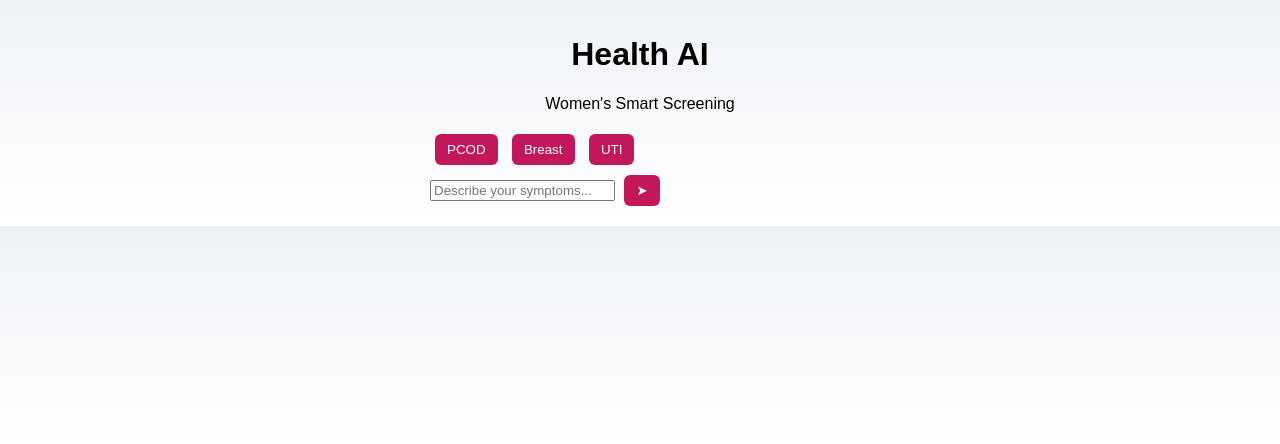
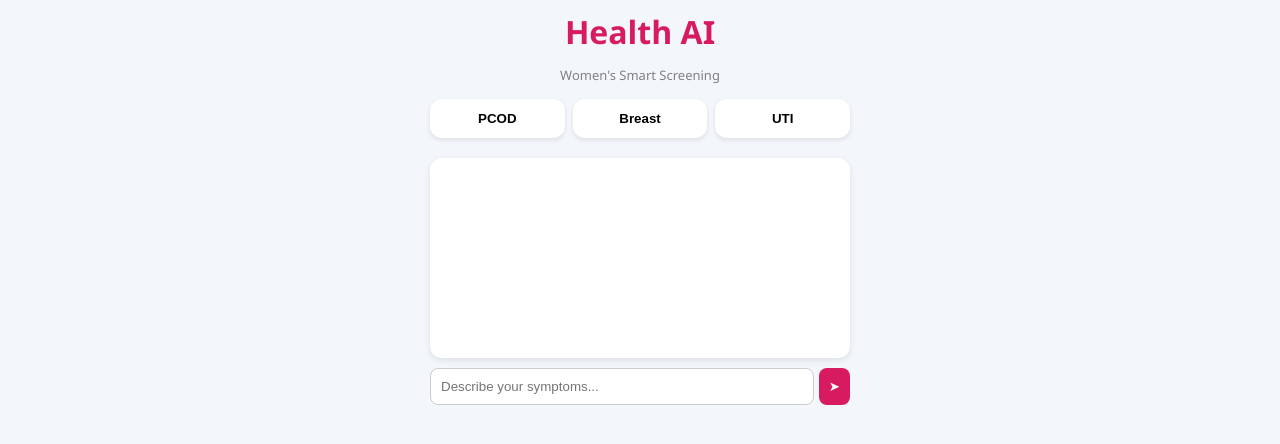
Before and after one commit to Divakars-hope/HEALTH-screening, a plain HTML site: page index.html in a window 1280 px wide. Drawn offline with Linux system fonts and the light colour scheme.

Commit message:
Update style.css

```diff
--- a/style.css
+++ b/style.css
@@ -1,115 +1,124 @@
 body {
   margin: 0;
-  font-family: Arial;
-  background: linear-gradient(to bottom, #eef2f7, #ffffff);
+  font-family: 'Segoe UI', sans-serif;
+  background: #f3f6fb;
 }
 
+/* App container */
 .app {
   max-width: 420px;
   margin: auto;
-  padding: 15px;
+  padding: 10px;
 }
 
+/* Header */
 header {
   text-align: center;
+  margin-bottom: 15px;
 }
 
-.sub {
+header h1 {
+  margin: 0;
+  color: #d81b60;
+}
+
+header p {
   font-size: 13px;
   color: gray;
 }
 
-/* Floating Female Symbol */
-.floating {
-  position: fixed;
-  bottom: -50px;
-  right: 20px;
-  font-size: 40px;
-  color: #ff4da6;
-  animation: floatUp 6s infinite linear;
+/* Section Buttons */
+.sections {
+  display: flex;
+  gap: 8px;
 }
 
-@keyframes floatUp {
-  0% { transform: translateY(0); opacity: 0.3; }
-  100% { transform: translateY(-600px); opacity: 0; }
-}
-
-/* Buttons */
-button {
-  padding: 8px 12px;
-  margin: 5px;
+.sections button {
+  flex: 1;
+  padding: 12px;
   border: none;
-  background: #c2185b;
-  color: white;
-  border-radius: 6px;
+  background: white;
+  border-radius: 12px;
+  font-weight: bold;
+  box-shadow: 0 2px 5px rgba(0,0,0,0.1);
   cursor: pointer;
 }
 
-button:hover {
-  background: #a3154a;
+.sections button:hover {
+  background: #ffe4ec;
 }
 
-/* Cards */
-.card-container {
-  display: flex;
-}
-
-.card {
-  flex: 1;
-  margin: 5px;
-  padding: 15px;
+/* Question Card */
+.question-card {
   background: white;
-  border-radius: 10px;
+  padding: 20px;
+  border-radius: 12px;
+  margin-top: 15px;
   text-align: center;
-  cursor: pointer;
   box-shadow: 0 3px 8px rgba(0,0,0,0.1);
 }
 
-.card:hover {
-  background: #ffe4ec;
-}
-
-/* Question */
-.question-card {
-  background: white;
-  padding: 20px;
-  border-radius: 10px;
-  margin-top: 20px;
+.answer-btn {
+  margin: 8px;
+  padding: 10px 15px;
+  border: none;
+  background: #d81b60;
+  color: white;
+  border-radius: 8px;
+  cursor: pointer;
 }
 
 /* Result */
 .result-card {
-  background: #e6fff2;
+  background: white;
   padding: 20px;
-  margin-top: 20px;
-  border-radius: 10px;
+  border-radius: 12px;
+  margin-top: 15px;
+  box-shadow: 0 3px 8px rgba(0,0,0,0.1);
 }
 
 /* Chat */
-.chat-box {
-  height: 200px;
+.chat {
+  margin-top: 20px;
+}
+
+#chatBox {
+  height: 180px;
   overflow-y: auto;
   background: white;
   padding: 10px;
-  border-radius: 10px;
+  border-radius: 12px;
+  box-shadow: 0 2px 6px rgba(0,0,0,0.1);
 }
 
-.chat-user { color: blue; }
-.chat-ai { color: green; }
+.user {
+  color: #1976d2;
+  margin-bottom: 5px;
+}
 
-.chat-input {
+.ai {
+  color: #2e7d32;
+  margin-bottom: 10px;
+}
+
+/* Input */
+.input-area {
   display: flex;
   margin-top: 10px;
 }
 
-.chat-input input {
+.input-area input {
   flex: 1;
-  padding: 8px;
+  padding: 10px;
+  border-radius: 8px;
+  border: 1px solid #ccc;
 }
 
-footer {
-  text-align: center;
-  font-size: 11px;
-  color: gray;
-  margin-top: 15px;
+.input-area button {
+  margin-left: 5px;
+  padding: 10px;
+  border: none;
+  background: #d81b60;
+  color: white;
+  border-radius: 8px;
 }
```
